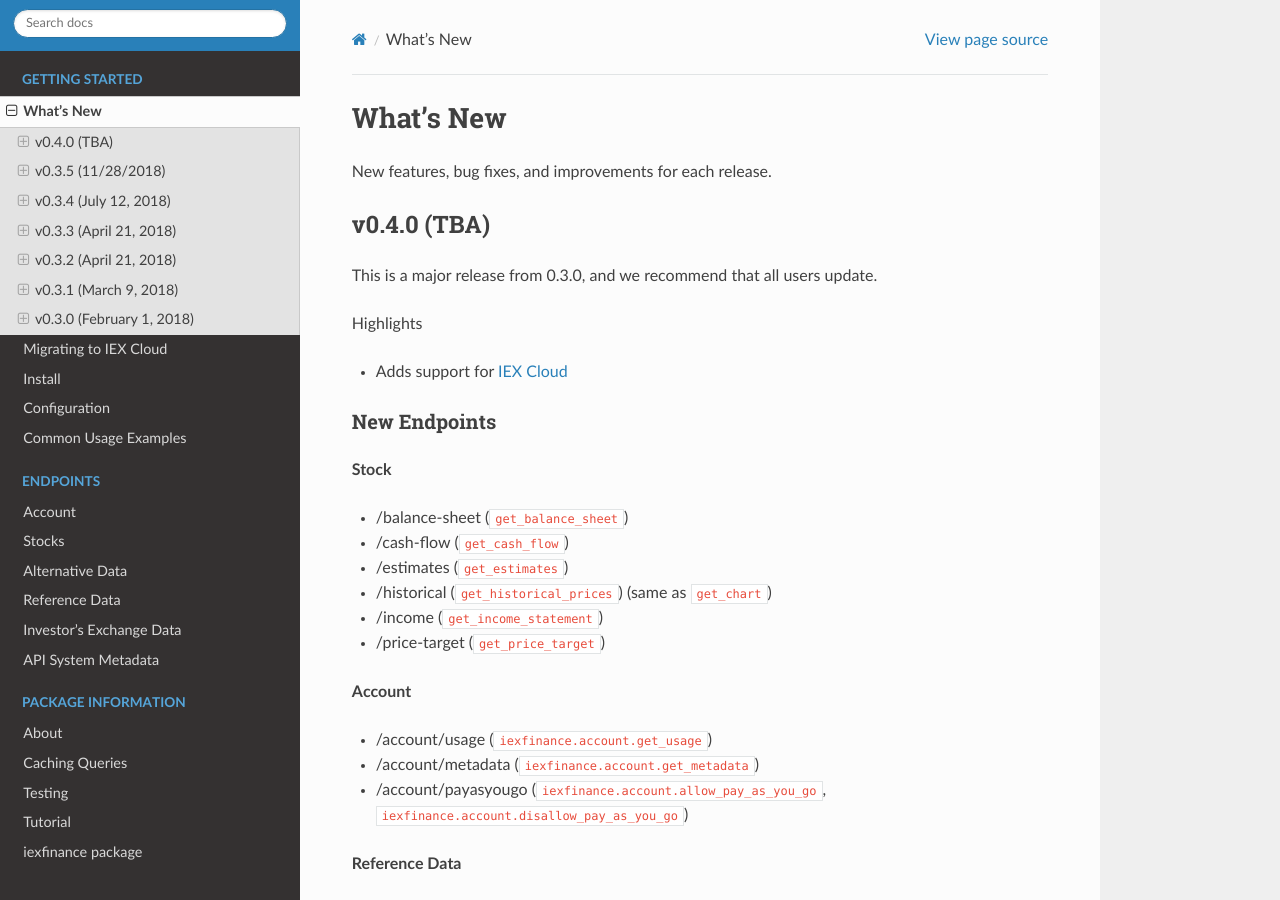
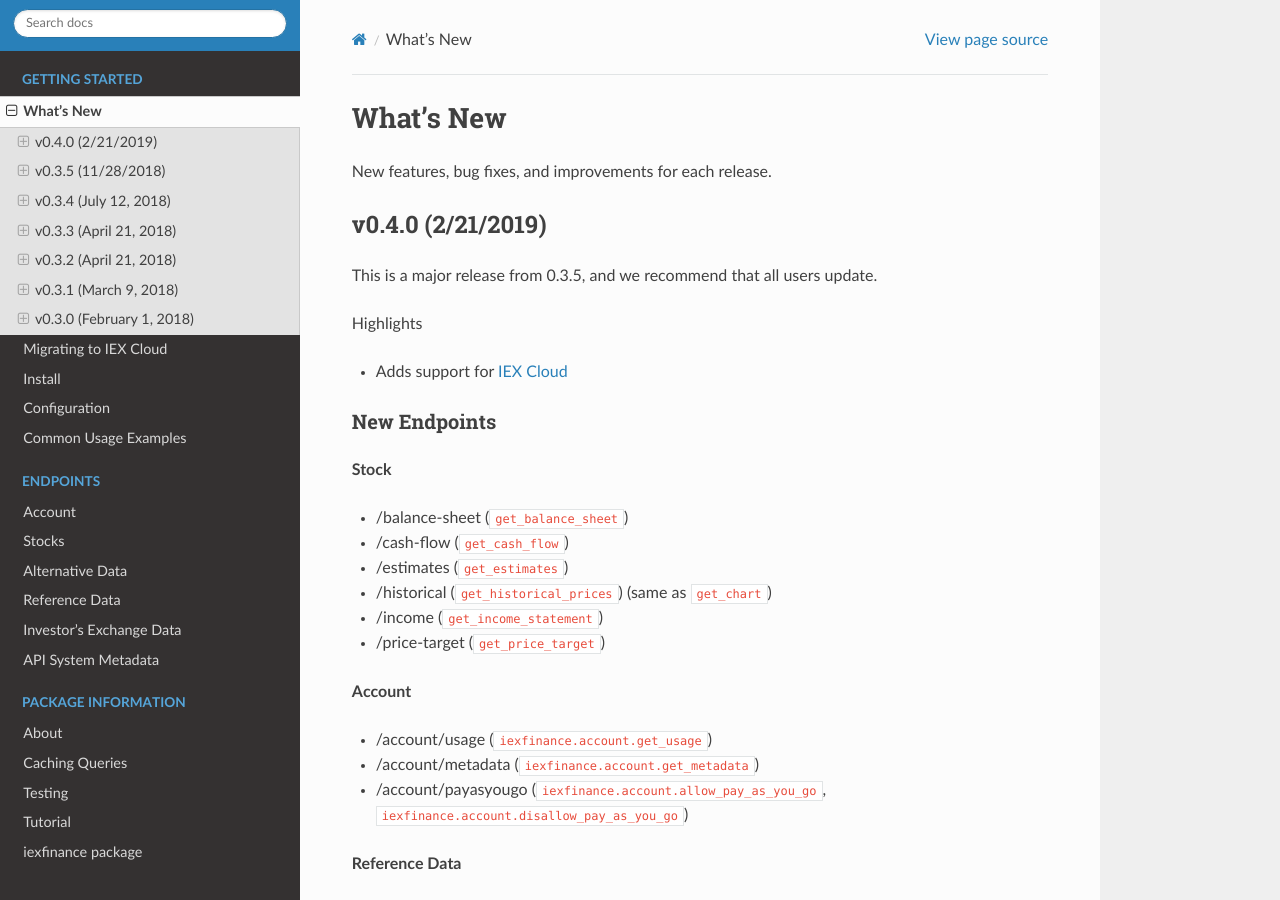
Before and after one commit to addisonlynch/iexfinance, a Sphinx documentation site: the page built from docs/source/whatsnew.rst, in a window 1280 px wide and 900 px high. Built offline with Sphinx 7.4.7 and the Read the Docs theme 2.0.0, drawn with Linux system fonts in a browser that asks for light colours; some of the changed text lies outside the part shown.

Commit message:
RLS 0.4.0

```diff
--- a/docs/source/usage.rst
+++ b/docs/source/usage.rst
@@ -35,7 +35,7 @@ Account
 Stocks
 ------
 
-.. seealso:: For more information, see `Stocks <stocks.html>`__.
+.. seealso:: For more information, see :ref:`Stocks<stocks>`.
 
 
 
--- a/docs/source/whatsnew/v0.4.0.txt
+++ b/docs/source/whatsnew/v0.4.0.txt
@@ -1,10 +1,10 @@
 .. _whatsnew_040:
 
 
-v0.4.0 (TBA)
--------------------------
+v0.4.0 (2/21/2019)
+------------------
 
-This is a major release from 0.3.0, and we recommend that all users
+This is a major release from 0.3.5, and we recommend that all users
 update.
 
 
```
Also changed, not shown: other parts of docs/source/usage.rst (+0 -3 lines), other parts of docs/source/whatsnew/v0.4.0.txt (+2 -0 lines), 2 other files.
